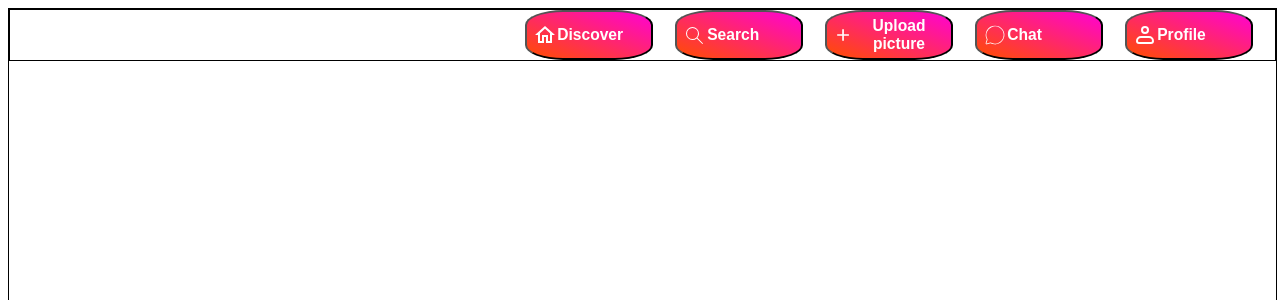
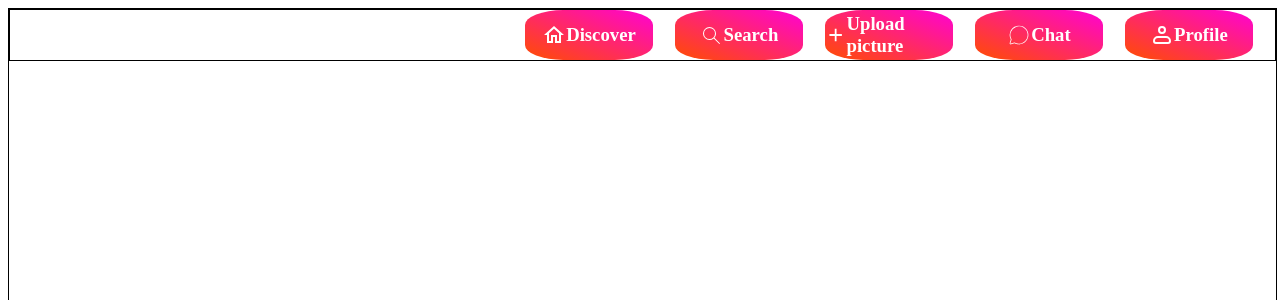
Before and after one commit to Seba-Quintana/FakeInstagram, an Angular app in the folder FakeInstagram/: page / in a window 1280 px wide. Shown: the top 300 px of the page. Built offline with nearby package versions, Linux system fonts and the light colour scheme.

Commit message:
button temporary fix

```diff
--- a/FakeInstagram/src/app/main/discover/navbar/nav-button/nav-button.component.css
+++ b/FakeInstagram/src/app/main/discover/navbar/nav-button/nav-button.component.css
@@ -1,9 +1,10 @@
 
-button {
+.button {
+	display: flex;
+	align-items: center;
+	justify-content: center;
 	height: 50px;
 	width: 150px;
-	display: flex;
-	align-items: center;
 	margin-right: 3%;
 	border-radius: 30%;
 	background: linear-gradient(to bottom left, #ff01d5, #ff4d00);
--- a/FakeInstagram/src/app/main/discover/navbar/nav-button/nav-button.component.ts
+++ b/FakeInstagram/src/app/main/discover/navbar/nav-button/nav-button.component.ts
@@ -6,26 +6,26 @@ import { CommonModule } from '@angular/common';
   standalone: true,
   imports: [CommonModule],
   template: `
-	<button class="button">
+	<a class="button">
 		<svg class="navbarIcon" xmlns="http://www.w3.org/2000/svg" width="24" height="24" viewBox="0 0 24 24"><path fill="currentColor" d="m12 5.69l5 4.5V18h-2v-6H9v6H7v-7.81l5-4.5M12 3L2 12h3v8h6v-6h2v6h6v-8h3L12 3z"/></svg>
 		<h3 class="navbarText">Discover</h3>
-	</button>
-	<button class="button">
+	</a>
+	<a class="button">
 		<svg class="navbarIcon" xmlns="http://www.w3.org/2000/svg" width="24" height="24" viewBox="0 0 24 24"><path fill="currentColor" d="M9.5 4a6.5 6.5 0 0 1 6.5 6.5c0 1.62-.59 3.1-1.57 4.23l5.65 5.65l-.71.71l-5.65-5.65A6.469 6.469 0 0 1 9.5 17A6.5 6.5 0 0 1 3 10.5A6.5 6.5 0 0 1 9.5 4m0 1A5.5 5.5 0 0 0 4 10.5A5.5 5.5 0 0 0 9.5 16a5.5 5.5 0 0 0 5.5-5.5A5.5 5.5 0 0 0 9.5 5Z"/></svg>
 		<h3 class="navbarText">Search</h3>
-	</button>
-	<button class="button">
+	</a>
+	<a class="button">
 	<svg class="navbarIcon" xmlns="http://www.w3.org/2000/svg" width="24" height="24" viewBox="0 0 24 24"><path fill="currentColor" d="M19 12.998h-6v6h-2v-6H5v-2h6v-6h2v6h6z"/></svg>
 		<h3 class="navbarText">Upload picture</h3>
-	</button>
-	<button class="button">
+	</a>
+	<a class="button">
 		<svg class="navbarIcon" xmlns="http://www.w3.org/2000/svg" width="24" height="24" viewBox="0 0 256 256"><path fill="currentColor" d="M128 28a100 100 0 0 0-87.47 148.5l-11.9 35.69a12 12 0 0 0 15.18 15.18l35.69-11.9A100 100 0 1 0 128 28Zm0 192a92 92 0 0 1-46.07-12.35a4.05 4.05 0 0 0-2-.54a3.93 3.93 0 0 0-1.27.21l-37.38 12.46a4 4 0 0 1-5.06-5.06l12.46-37.38a4 4 0 0 0-.33-3.27A92 92 0 1 1 128 220Z"/></svg>
 		<h3 class="navbarText">Chat</h3>
-	</button>
-	<button class="button">
+	</a>
+	<a class="button">
 		<svg class="navbarIcon" xmlns="http://www.w3.org/2000/svg" width="24" height="24" viewBox="0 0 24 24"><g fill="none" stroke="currentColor" stroke-width="2"><path stroke-linejoin="round" d="M4 18a4 4 0 0 1 4-4h8a4 4 0 0 1 4 4a2 2 0 0 1-2 2H6a2 2 0 0 1-2-2Z"/><circle cx="12" cy="7" r="3"/></g></svg>
 		<h3 class="navbarText">Profile</h3>
-	</button>
+	</a>
 	`,
   styleUrls: ['./nav-button.component.css']
 })
```
